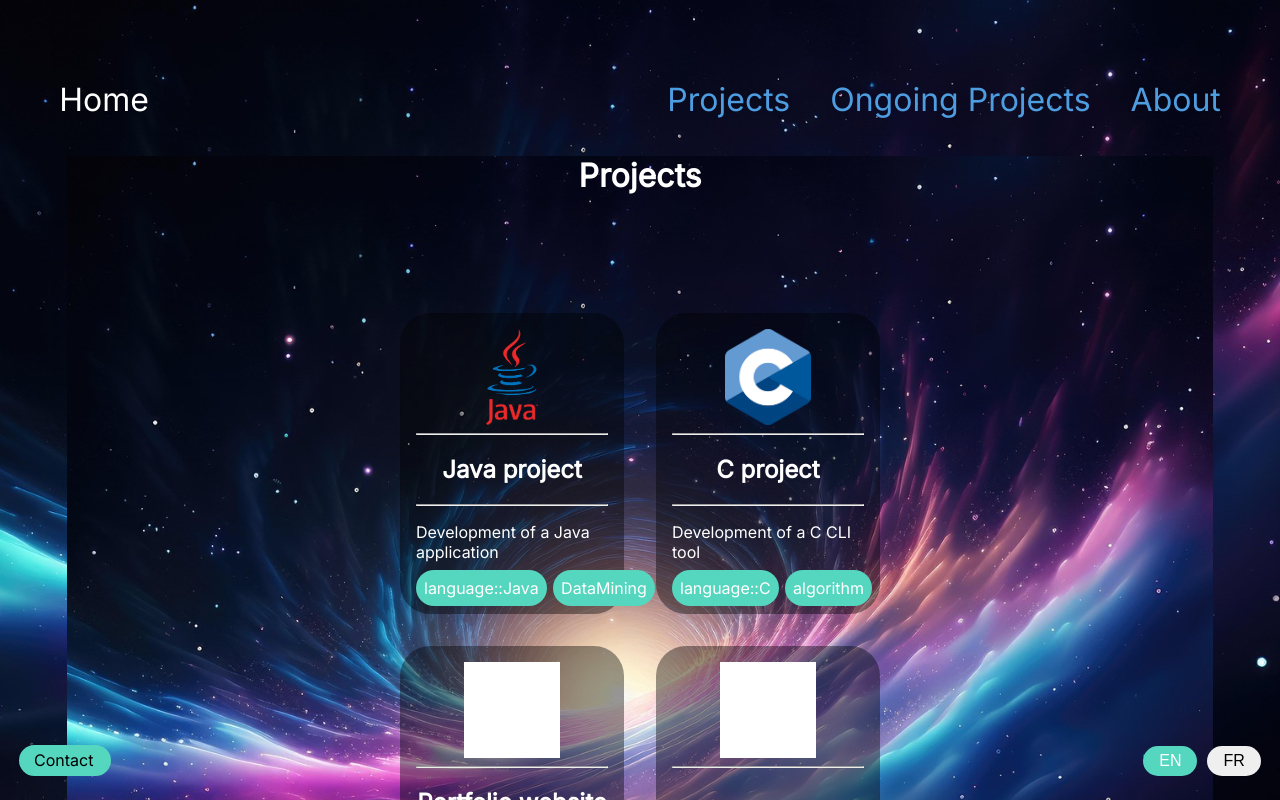
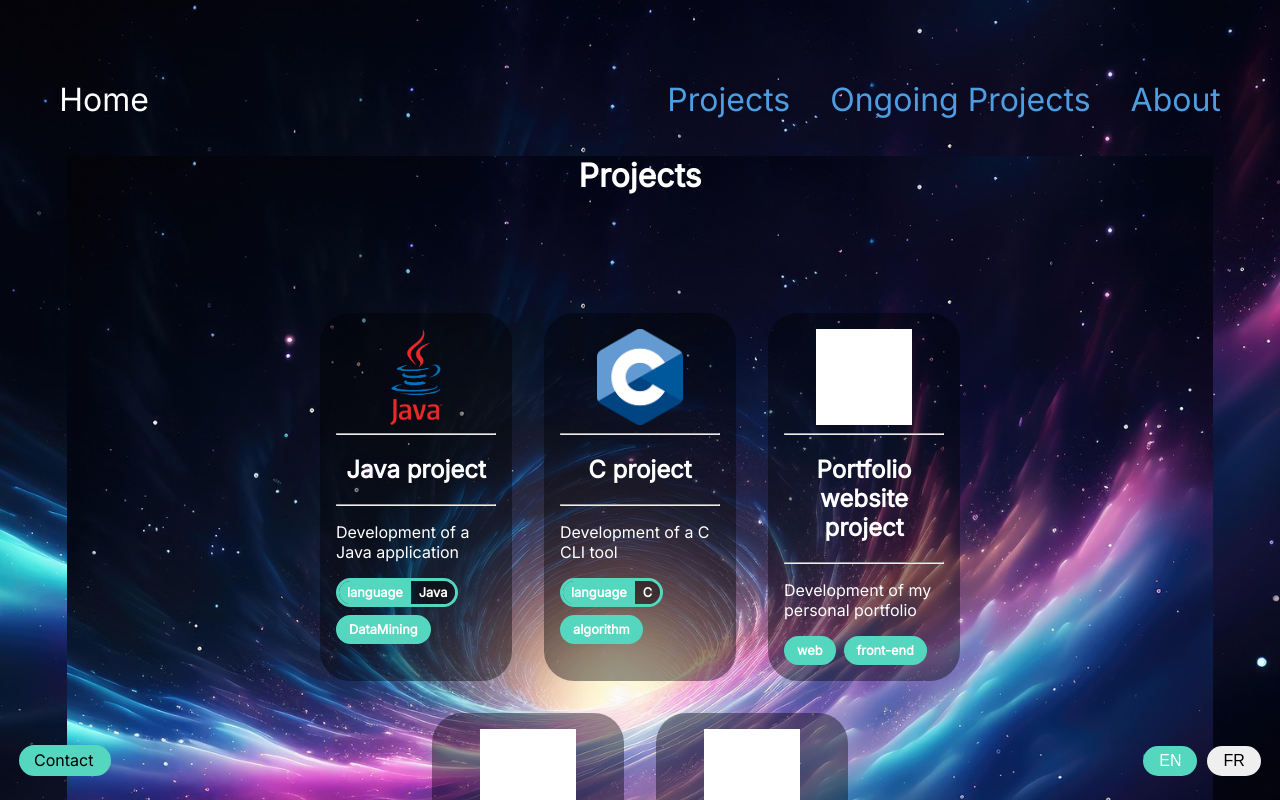
Before and after one commit to corentin-P/Portfolio, a Vue app: page /projects in a window 1280 px wide. Shown: the top 800 px of the page. Built offline with nearby package versions, Linux system fonts and the light colour scheme.

Commit message:
feat: style hover ready

```diff
--- /dev/null
+++ b/src/assets/styles/components/gallery_section.css
@@ -0,0 +1,75 @@
+@import '../main.css';
+
+.cards {
+    display: flex;
+    flex-direction: row;
+    justify-content: center;
+    flex-wrap: wrap;
+}
+
+.card {
+    height: auto;
+    width: 15vw;
+    background-color: var(--black-color40);
+    border-radius: 30px;
+    margin: 2vh;
+    transition: 0.3s;
+    overflow: hidden;
+    transition: box-shadow 0.3s;
+}
+
+.card:hover {
+    cursor: pointer;
+    transition: 0.3s;
+    box-shadow: 0 10px 10px hsla(0, 0%, 100%, 0.75);
+}
+
+.card-content {
+    padding: 2vh;
+    transition: transform 0.3s ease;
+}
+
+.card:hover .card-content {
+    transform: scale(1.1);
+}
+
+.card img {
+    max-height: 12vh;
+    width: auto;
+    display: block;
+    margin: auto;
+}
+
+.tags {
+    display: flex;
+    flex-direction: row;
+    flex-wrap: wrap;
+    row-gap: 8px;
+    column-gap: 8px;
+}
+
+.tag {
+    display: inline-flex;
+    align-items: center;
+    overflow: hidden;
+    font-size: 0.8rem;
+    font-weight: 600;
+    border: solid;
+    border-radius: 30px;
+    border-color: var(--green-color);
+}
+
+.tag-left {
+    background-color: var(--green-color);
+    padding: 4px 8px;
+}
+
+.tag-right {
+    background-color: var(--black-color40);
+    padding: 4px 8px;
+}
+
+.tag:not(:has(.tag-left)) {
+    background-color: var(--green-color);
+    padding: 4px 10px;
+}
--- a/src/assets/styles/components/sections.css
+++ b/src/assets/styles/components/sections.css
@@ -66,45 +66,6 @@
     color: var(--green-color);
 }
 
-.cards {
-    display: flex;
-    flex-direction: row;
-    justify-content: center;
-    flex-wrap: wrap;
-}
-
-.card {
-    height: auto;
-    width: 15vw;
-    background-color: var(--black-color40);
-    border-radius: 30px;
-    padding: 2vh;
-    margin: 2vh;
-}
-
-.card-content {
-    transition: zoom 0.3s;
-}
-.card-content:hover {
-    cursor: pointer;
-    transition: zoom 0.3s;
-    zoom: 110%;
-}
-
-.card img {
-    max-height: 12vh;
-    width: auto;
-    display: block;
-    margin: auto;
-}
-
-.tag {
-    margin-right: 0.5vw;
-    padding: 8px;
-    background-color: var(--green-color);
-    border-radius: 30px;
-}
-
 @media only screen and (min-width: 600px) {
     .experience {
         margin-left: 1vw;
--- a/src/assets/styles/main.css
+++ b/src/assets/styles/main.css
@@ -7,11 +7,13 @@
     --dark-green-color: #48A08F;
     --black-color: #000000;
     --black-color40: rgb(0 0 0 / 40%);
+    --white-color40: rgba(255, 255, 255, 0.4);
 }
 
 body {
     color: white;
     background-image: url('/images/background.jpg');
+    /*background-color: rgb(92, 74, 74);*/
     background-position: center center;
     background-attachment: fixed;
     background-repeat: no-repeat;
--- a/src/components/LangOption.vue
+++ b/src/components/LangOption.vue
@@ -23,5 +23,5 @@
 </template>
 
 <style lang="css">
-  @import '../assets/styles/components/langOption.css';
+  @import '../assets/styles/components/lang_option.css';
 </style>
--- a/src/components/section_subcomponents/GallerySection.vue
+++ b/src/components/section_subcomponents/GallerySection.vue
@@ -7,14 +7,24 @@
 
 <template>
   <div class="cards">
-    <div v-for="item in items" class="card">
-      <div class="card-content" v-on:click="open_modal">
+    <div v-for="item in items" class="card" v-on:click="open_modal">
+      <div class="card-content">
         <img :src="item.img" :alt="item.alt">
         <hr>
-        <h2 class="center">{{ item.title }}</h2>
+        <h2>{{ item.title }}</h2>
         <hr>
         <p>{{ item.sum_up }}</p>
-        <span class="tag" v-for="tag in item.tags">{{ tag }}</span>
+        <div class="tags">
+          <span class="tag" v-for="tag in item.tags">
+            <template v-if="tag.includes('::')">
+              <span class="tag-left">{{ tag.split('::')[0] }}</span>
+              <span class="tag-right">{{ tag.split('::')[1] }}</span>
+            </template>
+            <template v-else>
+              {{ tag }}
+            </template>
+            </span>
+        </div>
       </div>
     </div>
 
@@ -22,5 +32,5 @@
 </template>
 
 <style>
-  @import '@/assets/styles/components/sections.css';
+  @import '@/assets/styles/components/gallery_section.css';
 </style>
```
Also changed, not shown: src/assets/styles/components/lang_option.css (renamed from src/assets/styles/components/langOption.css).
